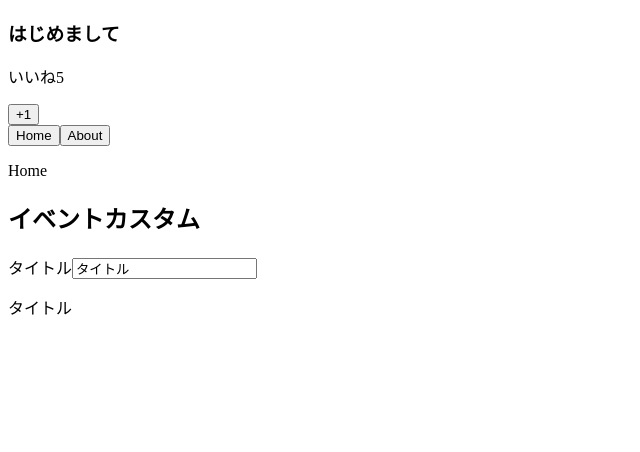
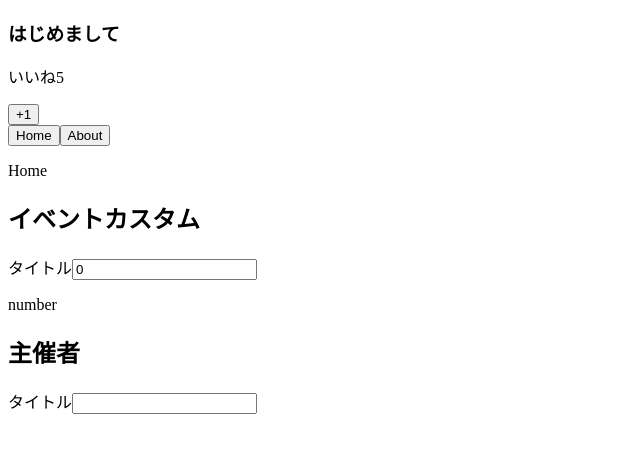
Before and after one commit to Popo1173/vue_udemy, a Vue app in the folder udemy-vuejs/: page / in a window 1280 px wide. Shown: the top 452 px of the page, without its empty margins (0-640 px from the left). Built offline with nearby package versions, Linux system fonts and the light colour scheme.

Commit message:
feat trim number修飾し

```diff
--- a/udemy-vuejs/src/App.vue
+++ b/udemy-vuejs/src/App.vue
@@ -12,13 +12,23 @@
     </keep-alive>
     <div>
       <h2>イベントカスタム</h2>
-      <label for="title">タイトル</label>
+      <label for="MaxNumber">タイトル</label>
       <input
-        id="title"
+        id="MaxNumber"
+        type="number"
+        v-model.number="eventData.MaxNumber"
+      >
+      <p>{{ typeof eventData.MaxNumber}}</p>
+    </div>
+    <div>
+      <h2>主催者</h2>
+      <label for="host">タイトル</label>
+      <input
+        id="host"
         type="text"
-        v-model.lazy="eventData.title"
+        v-model.trim="eventData.host"
       >
-      <p>{{eventData.title}}</p>
+      <p>{{ eventData.host}}</p>
     </div>
   </div>
 </template>
@@ -35,7 +45,10 @@ export default {
       number: 10,
       currentComponent: "Home",
       eventData: {
-        title: "タイトル"
+        title: "タイトル",
+        MaxNumber: 0,
+        host: ""
+
       }
     }
   },
```
